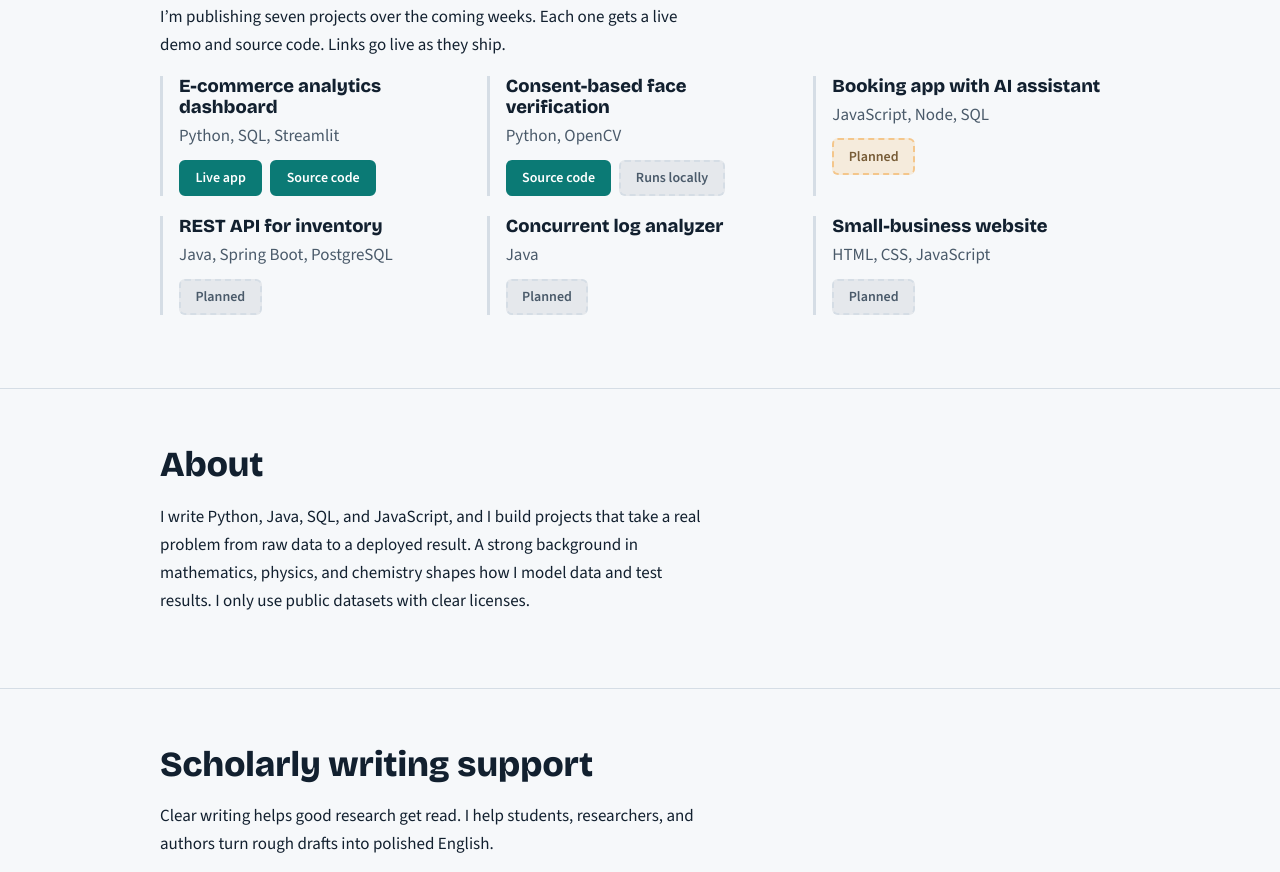
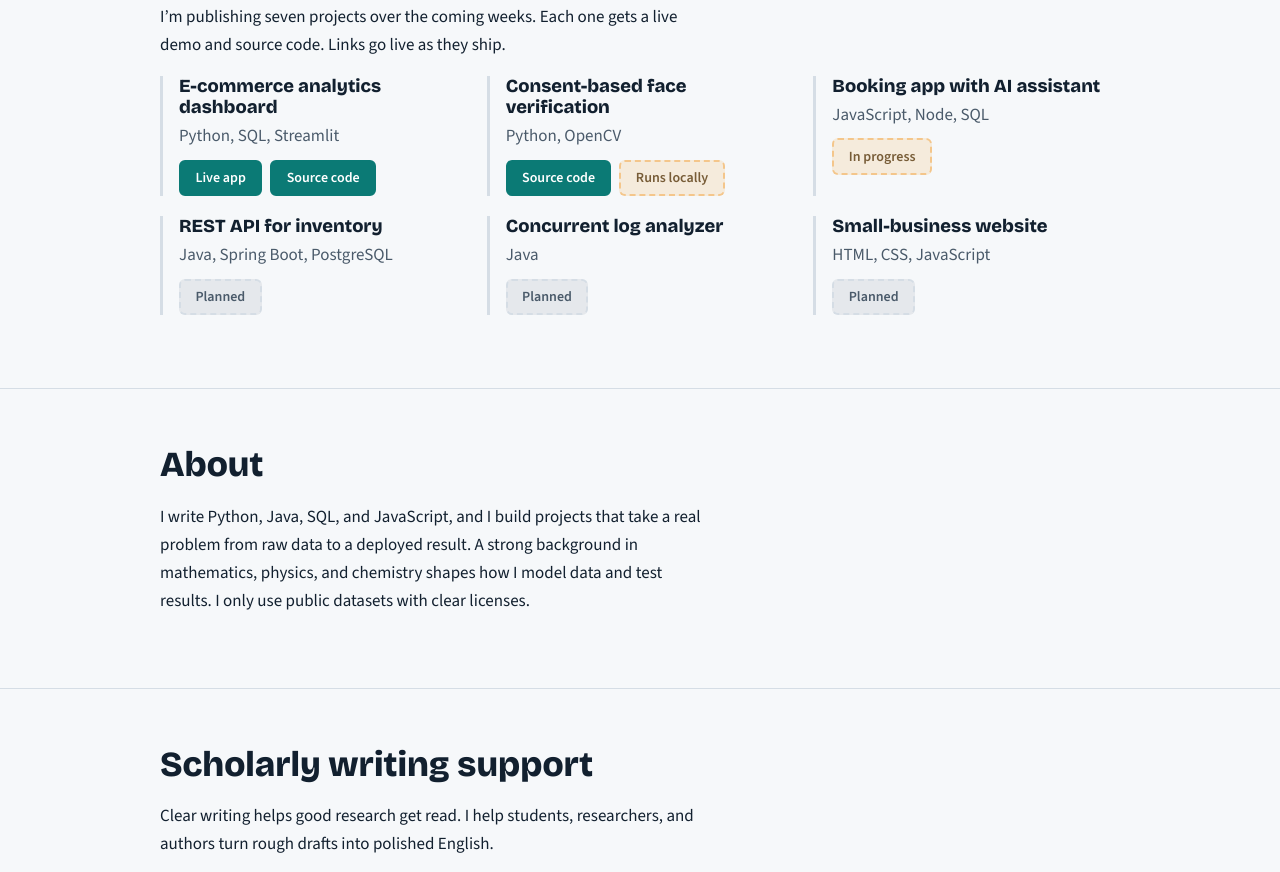
Before and after one commit to AAchar-0/AAchar-0.github.io, a plain HTML site: page index.html in a window 1280 px wide. Shown: the part 906-1778 px from the top of the page. Drawn offline with nearby package versions, Linux system fonts and the light colour scheme.

Commit message:
Change chip colors

```diff
--- a/index.html
+++ b/index.html
@@ -111,10 +111,10 @@
         <li><h3>Consent-based face verification</h3><p>Python, OpenCV</p>
           <div class="chips">
            <a class="chip chip-live" href="https://github.com/AAchar-0/face-verification-system" rel="noopener">Source code</a>
-           <span class="chip chip-planned">Runs locally</span>
+           <span class="chip chip-progress">Runs locally</span>
         </div></li>
         <li><h3>Booking app with AI assistant</h3><p>JavaScript, Node, SQL</p>
-          <div class="chips"><span class="chip chip-progress">Planned</span></div></li>
+          <div class="chips"><span class="chip chip-progress">In progress</span></div></li>
         <li><h3>REST API for inventory</h3><p>Java, Spring Boot, PostgreSQL</p>
           <div class="chips"><span class="chip chip-planned">Planned</span></div></li>
         <li><h3>Concurrent log analyzer</h3><p>Java</p>
```
